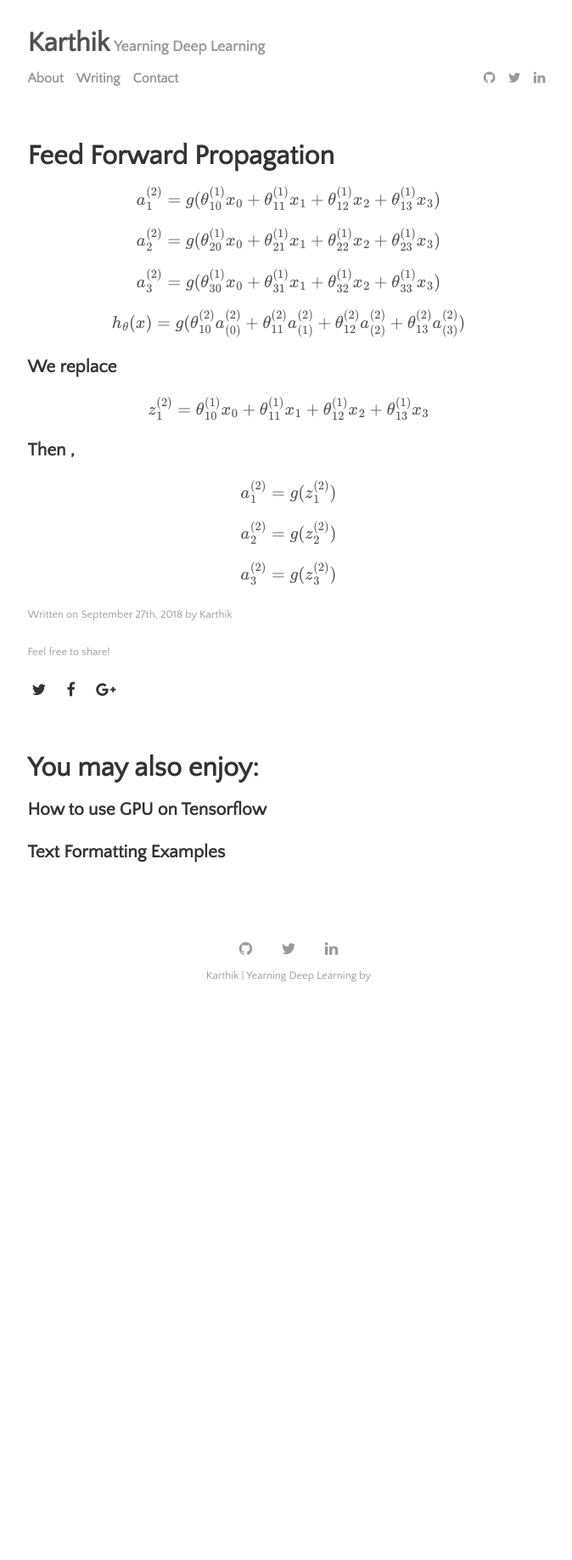
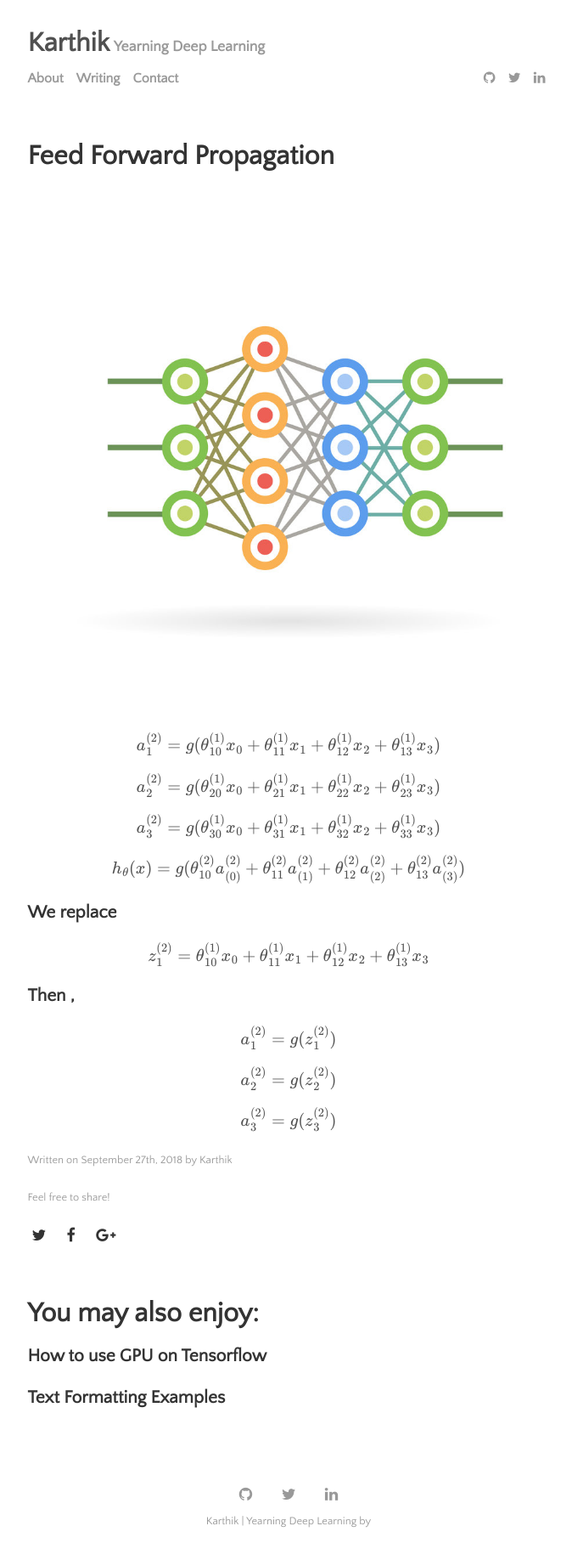
Before and after one commit to karthikziffer/karthikziffer.github.io, a Jekyll site: the page built from _posts/2018-09-27-feed-forward-propagation.md, in a window 1280 px wide. Shown: the whole page at 85% size, without its empty margins (300-974 px from the left). Built offline with Jekyll 4.4.1, drawn with Linux system fonts in a browser that asks for light colours; formulas are drawn with MathJax 3; before the commit the page ends 1194 px from its top, so only the background shows below that.

Commit message:
Added - feed forward propagation image

```diff
--- a/_posts/2018-09-27-feed-forward-propagation.md
+++ b/_posts/2018-09-27-feed-forward-propagation.md
@@ -4,7 +4,7 @@ title: "Feed Forward Propagation"
 author: "Karthik"
 categories: journal
 tags: [documentation,sample]
-<!-- image: cards.jpg -->
+image: feed-forward-propagation.jpeg
 ---
 
 
```
Also changed, not shown: assets/img/feed-forward-propagation.jpeg (added).
